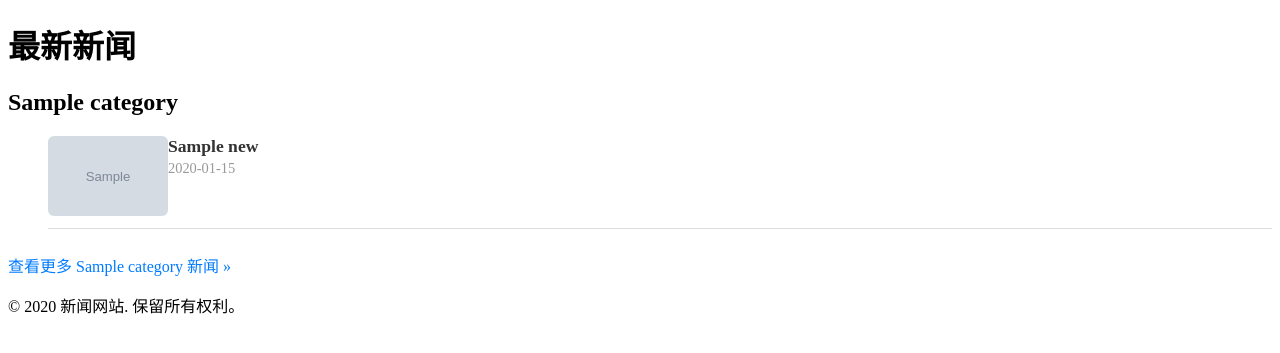
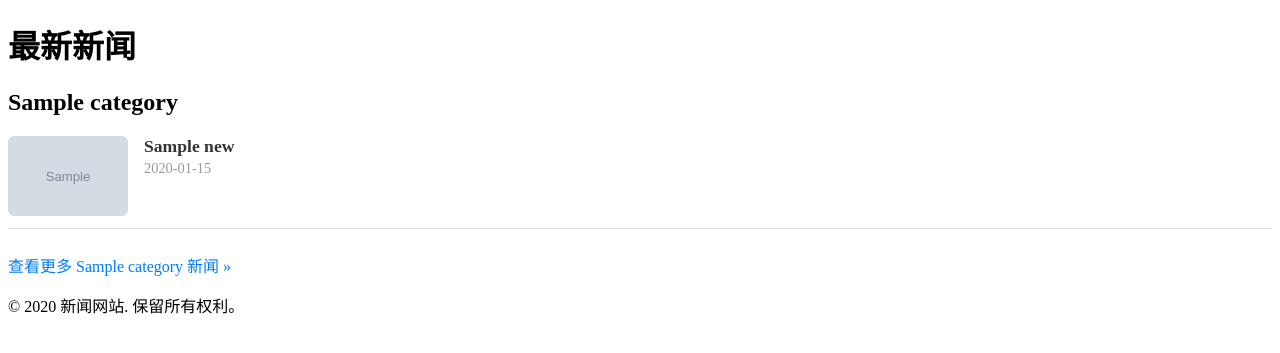
Before and after one commit to elaineling891-ux/GlobalInternationalNews, a FastAPI app: template templates/main.html in a window 1280 px wide. Shown: the part 81-434 px from the top of the page. Run offline with FastAPI, Linux system fonts and the light colour scheme; the template is opened without the code that fills it: most values are stand-ins (such as "Sample title", 1, 10 or a date in 2020); grey boxes marked "Sample" are stand-in pictures; parts of the project's set-up code (start-up, migrations or seed data) failed here and were passed over.

Commit message:
Update main.html

```diff
--- a/templates/main.html
+++ b/templates/main.html
@@ -5,11 +5,11 @@
 {% for category, news_list in category_news.items() %}
 <section class="category-section">
     <h2>{{ category }}</h2>
-    <ul>
+    <ul class="news-list">
         {% for news in news_list %}
         <li class="news-item">
             {% if news.image_url %}
-            <a href="/news/{{ news.id }}">
+            <a href="/news/{{ news.id }}" class="news-thumb-link">
                 <img src="{{ news.image_url }}" alt="{{ news.title }}" class="news-thumb">
             </a>
             {% endif %}
```
